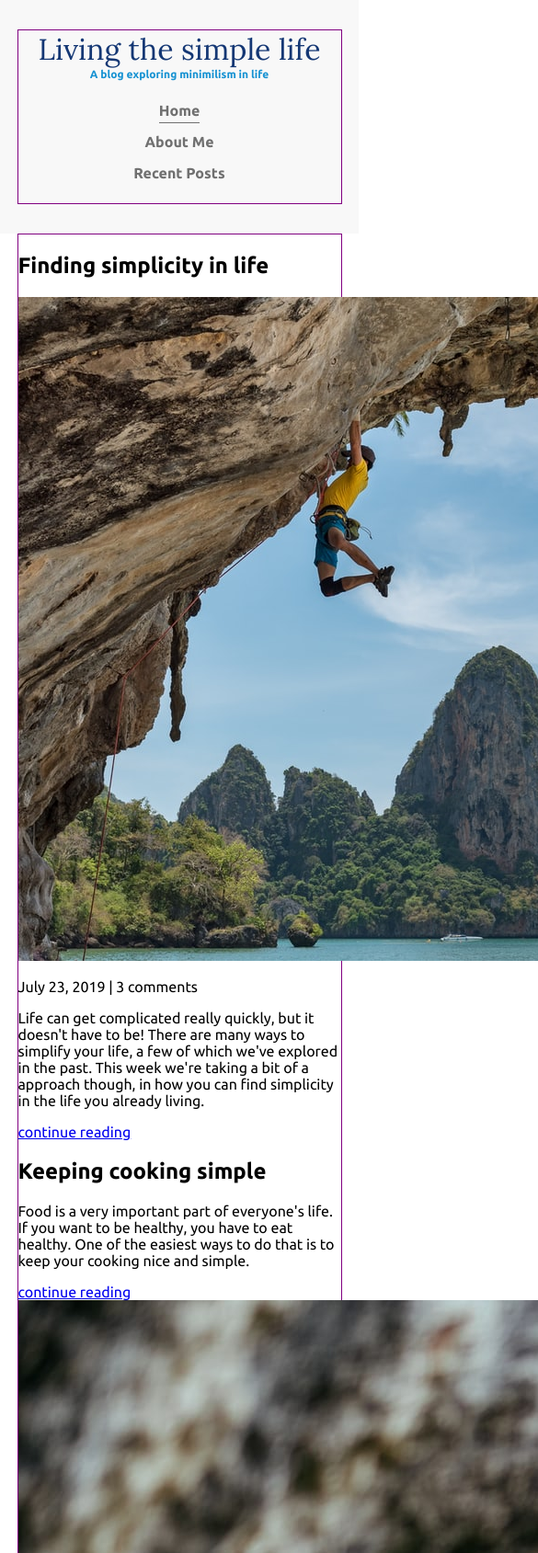
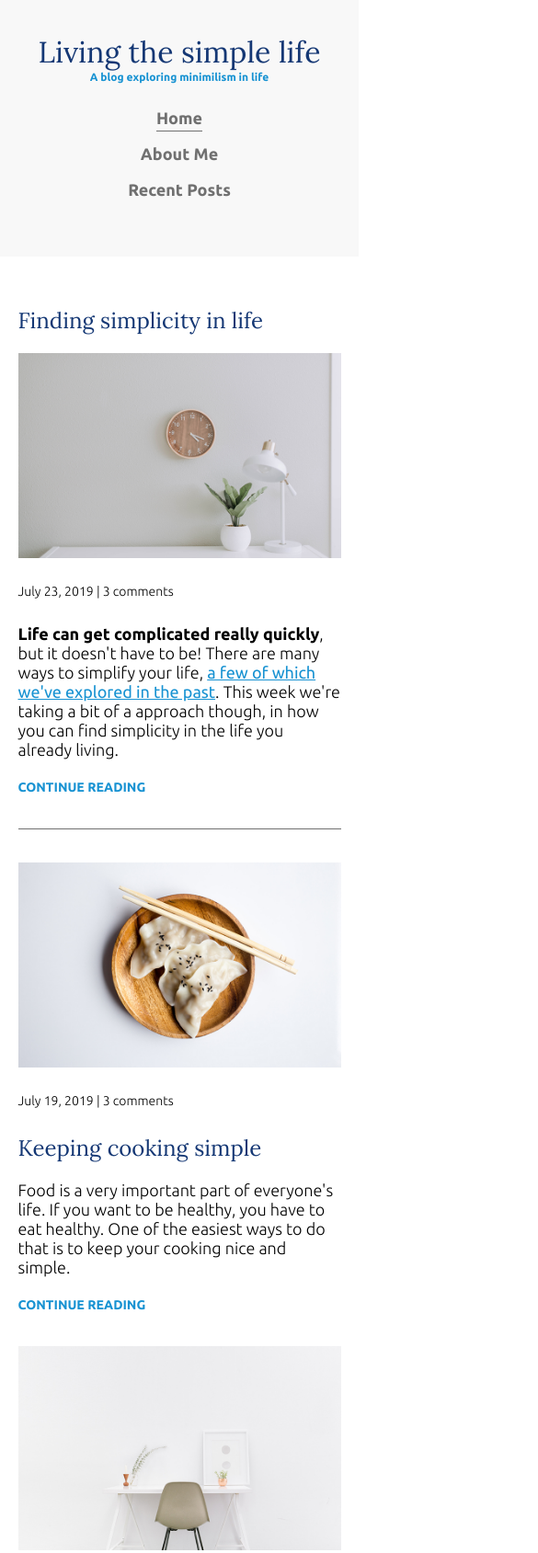
Before and after one commit to trome23/responsive-site-practice, a plain HTML site: page index.html in a window 390 px wide. Shown: the top 1689 px of the page at 92% size, 585 px wide, since content can reach past the window. Drawn offline with Linux system fonts and the light colour scheme.

Commit message:
media queries added for mobile and layout nearly complete

```diff
--- a/index.css
+++ b/index.css
@@ -1,11 +1,27 @@
 body {
     margin: 0;
     font-family: 'Ubuntu', sans-serif;
+    font-size: 1.125rem;
+    font-weight: 300;
+}
+
+img {
+    max-width: 100%;
+    display: block;
 }
 
 /* ==============
 Typography
 ===============*/
+
+h1,
+h2,
+h3 {
+    font-family: 'Lora', serif;
+    font-weight: 400;
+    color: #143774;
+    margin-top: 0;
+}
 
 h1 {
     font-family: 'Lora', serif;;
@@ -15,11 +31,67 @@ h1 {
     margin: 0;
 }
 
+strong {
+    font-weight: bold;
+}
+
+footer {
+    background: #143774;
+    text-align: center;
+    color: #ffff;
+}
+
+.footer-title {
+    font-weight: bold;
+    padding: 2em 0 0 0;
+}
+
+.footer-copyright {
+    padding: 0 0 2em 0;
+    margin: 0 auto;
+}
+
 .sub-title {
     font-weight: bold;
     font-size: .75rem;
     margin: 0;
     color: #1792d2;
+}
+
+.article-title {
+    font-size: 1.5rem;
+}
+
+.article-read-more,
+.article-info {
+    font-size: 0.875rem;
+}
+
+.article-read-more {
+    color: #1792d2;
+    text-decoration: none;
+    font-weight: bold;
+}
+
+.article-read-more:hover,
+.article-read-more:focus {
+    color: #143774;
+    text-decoration: underline;
+
+}
+
+.article-body-link {
+    color: #1792d2;
+    font-weight: bolder;
+}
+
+.article-body-link:hover,
+.article-body-link:focus {
+    color: #143774;
+}
+
+.article-info {
+    margin: 2em 0;
 }
 
 /* =============
@@ -30,28 +102,34 @@ Layout
     width: 90%;
     max-width: 900px;
     justify-content: center;
-    border: 1px purple solid;
     margin: 0 auto;
 }
 
-.container-nav {
+.container-flex {
     display: flex;
     justify-content: space-between;
+    flex-direction: column;
 }
 
 
 header {
     background: #f8f8f8;
     padding: 2em 0;
+    text-align: center;
+    margin-bottom: 3em;
 }
 
-@media (max-width: 675px) {
-    .container-nav {
-        flex-direction: column;
+@media (min-width: 675px) {
+    .container-flex {
+        flex-direction: row;
     }
 
-    header {
-        text-align: center;
+    main {
+        width: 75%;
+    }
+
+    aside {
+        width: 20%;
     }
 }
 
@@ -97,3 +175,65 @@ nav a:focus {
         margin: .5em 0;
     }
 }
+
+/* Articles */
+
+.article-featured {
+    border-bottom: 1px #707070 solid;
+    padding: 0 0 2em 0;
+    margin-bottom: 2em;
+}
+
+.article-recent {
+    display: flex;
+    flex-direction: column;
+    margin-bottom: 2em;
+}
+
+.article-recent-main {
+    order: 2;
+}
+
+.article-recent-secondary {
+    order: 1;
+}
+
+@media (min-width: 675px) {
+    .article-recent {
+        flex-direction: row;
+        justify-content: space-between;
+    }
+
+    .article-recent-main{
+        width: 68%;
+    }
+
+    .article-recent-secondary {
+        width: 30%;
+    }
+
+    .article-featured {
+        display: flex;
+        flex-direction: column;
+    }
+
+    .article-title {
+        order: 3;
+    }
+
+    .article-image {
+        order: 1;
+    }
+
+    .article-body {
+        order: 4;
+    }
+
+    .article-info {
+        order: 2;
+    }
+
+    .article-read-more {
+        order: 5;
+    }
+}
--- a/index.html
+++ b/index.html
@@ -2,11 +2,11 @@
 <html>
     <head>
         <link rel="stylesheet" href="index.css">
-        <link href="https://fonts.googleapis.com/css?family=Lora|Ubuntu:400,700&display=swap" rel="stylesheet">
+        <link href="https://fonts.googleapis.com/css?family=Lora|Ubuntu:300,400,700&display=swap" rel="stylesheet">
     </head>
     <body>
         <header>
-            <div class="container container-nav">
+            <div class="container container-flex">
                 <div class="site-title">
                     <h1>Living the simple life</h1>
                     <p class="sub-title">A blog exploring minimilism in life</p>
@@ -20,22 +20,24 @@
                 </nav>
             </div>
         </header>
-            <div class="container">
+            <div class="container container-flex">
                 <main role="main">
 
                     <article class="article-featured">
                         <h2 class="article-title">
                             Finding simplicity in life
                         </h2>
-                        <img src="img/climbing-1.jpg" alt="guy climbing" class="article-image">
-                        <p class="article info">
+                        <img src="img/life.jpg" alt="guy climbing" class="article-image">
+                        <p class="article-info">
                             July 23, 2019  |  3 comments
                         </p>
                         <p class="article-body">
-                            Life can get complicated really quickly, but it doesn't have to be! There are many ways to simplify your life, a few of which we've explored in the past. This week we're taking a bit of a approach though, in how you can find simplicity in the life you already living.
+                            <strong>Life can get complicated really quickly</strong>, but it doesn't have to be! There are many ways to simplify your life,
+                            <a href="#" class="article-body-link">a few of which we've explored in the past</a>.
+                            This week we're taking a bit of a approach though, in how you can find simplicity in the life you already living.
                         </p>
                         <a href="#" class="article-read-more">
-                            continue reading
+                            CONTINUE READING
                         </a>
                     </article>
 
@@ -48,33 +50,13 @@
                                 Food is a very important part of everyone's life. If you want to be healthy, you have to eat healthy. One of the easiest ways to do that is to keep your cooking nice and simple.
                             </p>
                             <a href="#" class="article-read-more">
-                                continue reading
+                                CONTINUE READING
                             </a>
                         </div>
                         <div class="article-recent-secondary">
-                            <img src="img/climbing-2.jpg" alt="" class="article-image">
-                            <p class="article info">
+                            <img src="img/food.jpg" alt="" class="article-image">
+                            <p class="article-info">
                                 July 19, 2019  |  3 comments
-                            </p>
-                        </div>
-                    </article>
-
-                    <article class="article-recent">
-                        <div class="article-recent-main">
-                            <h2 class="article-title">
-                                Simple decorations
-                            </h2>
-                            <p class="article-body">
-                                A home isn't a home until you've decorated a little. People either don't decorate, or they go overboard and it doesn't have the impact they were hoping for. Staying simple will help draw the eye where you want it to and make things pop like never before.
-                            </p>
-                            <a href="#" class="article-read-more">
-                                continue reading
-                            </a>
-                        </div>
-                        <div class="article-recent-secondary">
-                            <img src="img/climbing-4.jpg" alt="" class="article-image">
-                            <p class="article info">
-                                July 3, 2019  |  3 comments
                             </p>
                         </div>
                     </article>
@@ -89,16 +71,37 @@
 
                             </p>
                             <a href="#" class="article-read-more">
-                                continue reading
+                                CONTINUE READING
                             </a>
                         </div>
                         <div class="article-recent-secondary">
-                            <img src="img/climbing-3.jpg" alt="" class="article-image">
-                            <p class="article info">
+                            <img src="img/work.jpg" alt="" class="article-image">
+                            <p class="article-info">
                                 July 12, 2019  |  3 comments
                             </p>
                         </div>
                     </article>
+
+                    <article class="article-recent">
+                        <div class="article-recent-main">
+                            <h2 class="article-title">
+                                Simple decorations
+                            </h2>
+                            <p class="article-body">
+                                A home isn't a home until you've decorated a little. People either don't decorate, or they go overboard and it doesn't have the impact they were hoping for. Staying simple will help draw the eye where you want it to and make things pop like never before.
+                            </p>
+                            <a href="#" class="article-read-more">
+                                CONTINUE READING
+                            </a>
+                        </div>
+                        <div class="article-recent-secondary">
+                            <img src="img/deco.jpg" alt="" class="article-image">
+                            <p class="article-info">
+                                July 3, 2019  |  3 comments
+                            </p>
+                        </div>
+                    </article>
+
                 </main>
 
                 <aside class="sidebar">
@@ -107,7 +110,7 @@
                         <h2 class="widget-title">
                             About Me
                         </h2>
-                        <img src="img/scott-goodwill-y8Ngwq34_Ak-unsplash.jpg" alt="" class="widget-image">
+                        <img src="img/about-me.jpg" alt="" class="widget-image">
                         <p class="widget-body">
                             I find life better, and I'm happier, when things are nice and simple.
                         </p>
@@ -121,19 +124,19 @@
                             <h3 class="widget-recent-post-title">
                                 Keeping cooking simple
                             </h3>
-                            <img src="img/climbing-2.jpg" alt="" class="widget-image">
+                            <img src="img/food.jpg" alt="" class="widget-image">
                         </div>
                         <div class="widget-recent-post">
                             <h3 class="widget-recent-post-title">
                                 Simplicity and work
                             </h3>
-                            <img src="img/climbing-3.jpg" alt="" class="widget-image">
+                            <img src="img/work.jpg" alt="" class="widget-image">
                         </div>
                         <div class="widget-recent-post">
                             <h3 class="widget-recent-post-title">
                                 Simple decorations
                             </h3>
-                            <img src="img/climbing-4.jpg" alt="" class="widget-image">
+                            <img src="img/deco.jpg" alt="" class="widget-image">
                         </div>
                     </div>
                 </aside>
@@ -141,8 +144,8 @@
 
 
         <footer>
-            <p class="">Living the Simple Life</p>
-            <p class="">Copyright 2021</p>
+            <p class="footer-title">Living the Simple Life</p>
+            <p class="footer-copyright">Copyright 2021</p>
         </footer>
         <script src="index.js"></script>
     </body>
```
Also changed, not shown: img/about-me.jpg (added), img/climbing-1.jpg (deleted), img/climbing-2.jpg (deleted), img/climbing-3.jpg (deleted), img/deco.jpg (added), img/food.jpg (added), img/life.jpg (added), img/work.jpg (added), 2 other files.
